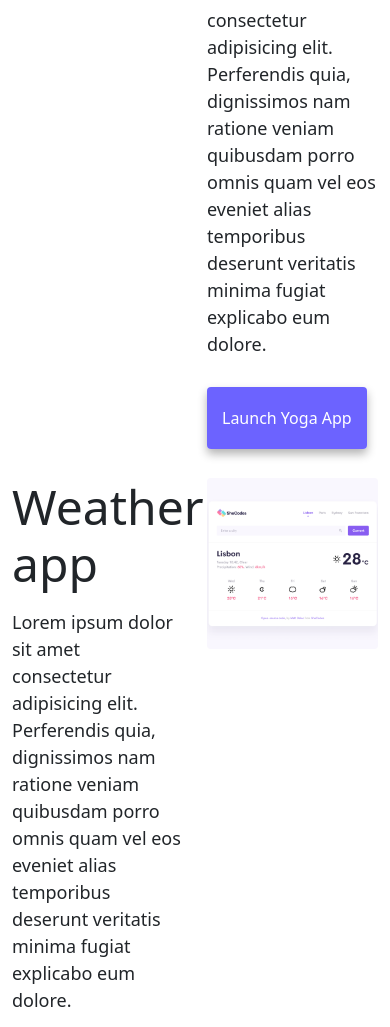
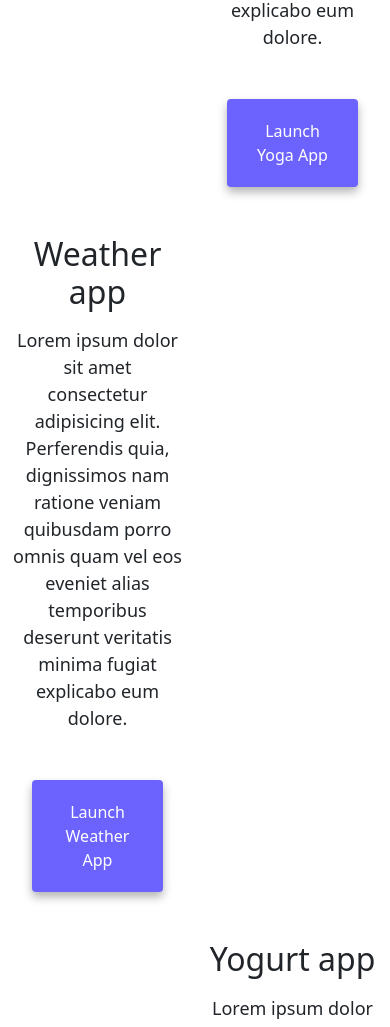
Before and after one commit to Karabo-L/front-end_developer_KL, a plain HTML site: page index.html in a window 390 px wide. Shown: the part 818-1845 px from the top of the page. Drawn offline with nearby package versions, Linux system fonts and the light colour scheme.

Commit message:
made the website responsive

```diff
--- a/index.html
+++ b/index.html
@@ -44,58 +44,58 @@
     <h1 class="text-center">Karabo Lesapo</h1>
     <h3 class="text-center">Front-end developer, based in Johannesburg, South Africa</h3>
     <div class="navigation-links mb-5">
-        <a href="about.html#contact" class="primary-link" title="Contact me">Contact me</a>
+        <a href="about.html#contact" class="primary-link " title="Contact me">Contact me</a>
         <a href="about.html" class="secondary-link" title="About me">About me</a>
     </div>
     <div class="container">
         <div class="row">
             <div class="col-6">
-                <img src="images/l3jP-yoga.png" class="img-fluid rounded" alt="Yoga App" />
+                <img src="images/l3jP-yoga.png" class="img-fluid rounded d-none d-lg-block" alt="Yoga App" />
             </div>
             <div class="col-6">
                 <h2 class="mb-3">Yoga app</h2>
-                <p>
+                <p class="text">
                     Lorem ipsum dolor sit amet consectetur adipisicing elit. Perferendis
                     quia, dignissimos nam ratione veniam quibusdam porro omnis quam vel
                     eos eveniet alias temporibus deserunt veritatis minima fugiat
                     explicabo eum dolore.
                 </p>
                 <div class="mt-5">
-                    <a href="#" class="primary-link" title="Yoga App">Launch Yoga App</a>
+                    <a href="#" class="primary-link project-link" title="Yoga App">Launch Yoga App</a>
                 </div>
             </div>
         </div>
         <div class="row mt-5">
             <div class="col-6">
                 <h2 class="mb-3">Weather app</h2>
-                <p>
+                <p class="text">
                     Lorem ipsum dolor sit amet consectetur adipisicing elit. Perferendis
                     quia, dignissimos nam ratione veniam quibusdam porro omnis quam vel
                     eos eveniet alias temporibus deserunt veritatis minima fugiat
                     explicabo eum dolore.
                 </p>
                 <div class="mt-5">
-                    <a href="#" class="primary-link" title="Weather App">Launch Weather App</a>
+                    <a href="#" class="primary-link project-link" title="Weather App">Launch Weather App</a>
                 </div>
             </div>
             <div class="col-6">
-                <img src="images/jxM9-weather.png" class="img-fluid rounded" alt="Weather app" />
+                <img src="images/jxM9-weather.png" class="img-fluid rounded d-none d-lg-block" alt="Weather app" />
             </div>
         </div>
         <div class="row mt-5">
             <div class="col-6">
-                <img src="images/WgM8-yogurt.png" class="img-fluid rounded" alt="Yogurt app" />
+                <img src="images/WgM8-yogurt.png" class="img-fluid rounded d-none d-lg-block" alt="Yogurt app" />
             </div>
             <div class="col-6">
                 <h2 class="mb-3">Yogurt app</h2>
-                <p>
+                <p class="text">
                     Lorem ipsum dolor sit amet consectetur adipisicing elit. Perferendis
                     quia, dignissimos nam ratione veniam quibusdam porro omnis quam vel
                     eos eveniet alias temporibus deserunt veritatis minima fugiat
                     explicabo eum dolore.
                 </p>
                 <div class="mt-5">
-                    <a href="#" class="primary-link" title="Yogurt App">Launch Yogurt App</a>
+                    <a href="#" class="primary-link project-link" title="Yogurt App">Launch Yogurt App</a>
                 </div>
             </div>
         </div>
--- a/src/styles.css
+++ b/src/styles.css
@@ -86,3 +86,26 @@ p {
 .email-link:hover {
   text-decoration: underline;
 }
+
+@media (max-width: 576px) {
+  h1 {
+    text-align: center;
+    font-size: medium;
+  }
+
+  h2 {
+    font-size: 32px;
+    text-align: center;
+  }
+
+  p {
+    text-align: center;
+  }
+
+  .project-link {
+    display: block;
+    text-align: center;
+    margin: 0 20px;
+    padding: 20px;
+  }
+}
```
